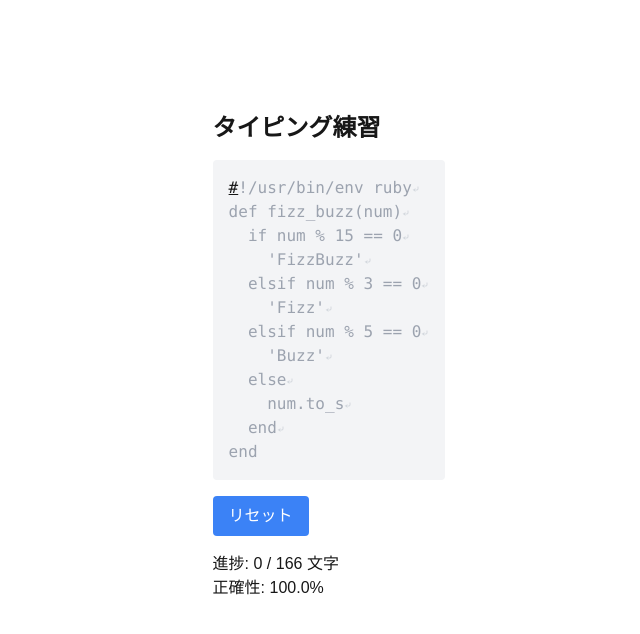
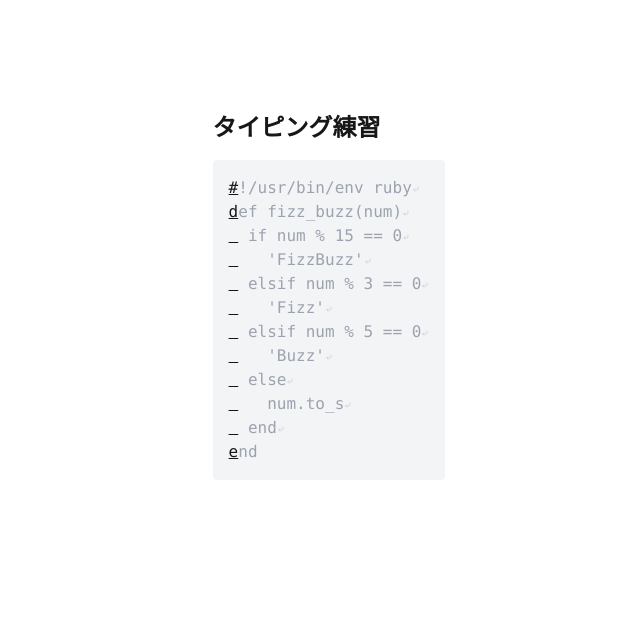
Before and after one commit to Shrimprin/test_typing_app, a Next.js app: page / in a window 1280 px wide. Shown: the top 634 px of the page, without its empty margins (311-951 px from the left). Built offline with nearby package versions, Linux system fonts and the light colour scheme.

Commit message:
仮コミット
- ひとまずそれっぽい動きができた
- 改行をいい感じに
- パフォーマンス確認

```diff
--- a/src/features/typing/components/TypingArea.js
+++ b/src/features/typing/components/TypingArea.js
@@ -1,30 +1,62 @@
 "use client";
 
-import React, { useEffect } from "react";
-import { IconCornerDownLeft } from "@tabler/icons-react";
+import React, { useEffect, useState } from "react";
+import TypingLine from "./TypingLine";
 
 export default function TypingArea({
-  typingText,
-  userInput,
-  setUserInput,
-  cursorPosition,
-  setCursorPosition,
+  typingTextLines,
+  userInputs,
+  setUserInputs,
+  cursorPositions,
+  setCursorPositions,
+  // typingText,
+  // userInput,
+  // setUserInput,
+  // cursorPosition,
+  // setCursorPosition,
 }) {
+  const [cursorLine, setCursorLine] = useState(0);
+
   useEffect(() => {
     // マウント時に呼ばれる
     const handleKeyDown = (e) => {
       if (e.key.length === 1) {
         // 文字キーが押された場合
-        setUserInput((prev) => prev + e.key);
-        setCursorPosition((prev) => prev + 1);
+        setUserInputs((prev) => {
+          const newInputs = [...prev];
+          newInputs[cursorLine] = prev[cursorLine] + e.key;
+          return newInputs;
+        });
+        setCursorPositions((prev) => {
+          const newPositions = [...prev];
+          newPositions[cursorLine] = prev[cursorLine] + 1;
+          return newPositions;
+        });
       } else if (e.key === "Backspace") {
         // バックスペースが押された場合
-        setUserInput((prev) => prev.slice(0, -1));
-        setCursorPosition((prev) => Math.max(0, prev - 1));
+        setUserInputs((prev) => {
+          const newInputs = [...prev];
+          newInputs[cursorLine] = prev[cursorLine].slice(0, -1);
+          return newInputs;
+        });
+        setCursorPositions((prev) => {
+          const newPositions = [...prev];
+          newPositions[cursorLine] = Math.max(0, prev[cursorLine] - 1);
+          return newPositions;
+        });
       } else if (e.key === "Enter") {
         // エンターキーが押された場合
-        setUserInput((prev) => prev + "\n");
-        setCursorPosition((prev) => prev + 1);
+        setUserInputs((prev) => {
+          const newInputs = [...prev];
+          newInputs.push("");
+          return newInputs;
+        });
+        setCursorPositions((prev) => {
+          const newPositions = [...prev];
+          newPositions.push(0);
+          return newPositions;
+        });
+        setCursorLine((prev) => prev + 1);
       }
     };
 
@@ -35,32 +67,20 @@ export default function TypingArea({
     return () => {
       window.removeEventListener("keydown", handleKeyDown);
     };
-  }, []);
-
-  const getCharClass = (index) => {
-    if (index === cursorPosition) return "underline";
-    if (index >= userInput.length) return "text-gray-400";
-    if (userInput[index] === typingText[index]) return "bg-green-200";
-    return "bg-red-200";
-  };
-
+  }, [cursorLine]);
+  console.log("cursorLine", cursorLine);
+  console.log("typingTextLines", typingTextLines);
+  console.log("userInputs", userInputs);
+  console.log("cursorPositions", cursorPositions);
   return (
     <div className="mb-4 p-4 bg-gray-100 rounded font-mono whitespace-pre-wrap">
-      {typingText.split("").map((char, index) => (
-        <span key={index} className={getCharClass(index)}>
-          {char === "\n" ? (
-            <>
-              <IconCornerDownLeft
-                stroke={1}
-                size={8}
-                style={{ display: "inline" }}
-              />
-              <br />
-            </>
-          ) : (
-            char
-          )}
-        </span>
+      {typingTextLines.map((typingTextLine, index) => (
+        <TypingLine
+          key={index}
+          userInput={userInputs[index]}
+          typingText={typingTextLine}
+          cursorPosition={cursorPositions[index]}
+        />
       ))}
     </div>
   );
--- a/src/features/typing/components/TypingBoard.js
+++ b/src/features/typing/components/TypingBoard.js
@@ -8,21 +8,33 @@ import ProgressDisplay from "./ProgressDisplay";
 export default function TypingBoard() {
   const typingText =
     "#!/usr/bin/env ruby\ndef fizz_buzz(num)\n  if num % 15 == 0\n    'FizzBuzz'\n  elsif num % 3 == 0\n    'Fizz'\n  elsif num % 5 == 0\n    'Buzz'\n  else\n    num.to_s\n  end\nend";
+  const typingTextLines = typingText.split(/(?<=\n)/);
+  const [userInputs, setUserInputs] = useState(
+    Array(typingTextLines.length).fill("")
+  );
+  const [cursorPositions, setCursorPositions] = useState(
+    Array(typingTextLines.length).fill(0)
+  );
 
-  const [userInput, setUserInput] = useState("");
-  const [cursorPosition, setCursorPosition] = useState(0);
+  // const [userInput, setUserInput] = useState("");
+  // const [cursorPosition, setCursorPosition] = useState(0);
 
   return (
     <div className="max-w-2xl mx-auto p-4">
       <h1 className="text-2xl font-bold mb-4">タイピング練習</h1>
       <TypingArea
-        typingText={typingText}
-        userInput={userInput}
-        setUserInput={setUserInput}
-        cursorPosition={cursorPosition}
-        setCursorPosition={setCursorPosition}
+        typingTextLines={typingTextLines}
+        userInputs={userInputs}
+        cursorPositions={cursorPositions}
+        setUserInputs={setUserInputs}
+        setCursorPositions={setCursorPositions}
+        // typingText={typingText}
+        // userInput={userInput}
+        // setUserInput={setUserInput}
+        // cursorPosition={cursorPosition}
+        // setCursorPosition={setCursorPosition}
       />
-      <ResetButton
+      {/* <ResetButton
         setUserInput={setUserInput}
         setCursorPosition={setCursorPosition}
       />
@@ -30,7 +42,7 @@ export default function TypingBoard() {
         cursorPosition={cursorPosition}
         typingText={typingText}
         userInput={userInput}
-      />
+      /> */}
     </div>
   );
 }
--- /dev/null
+++ b/src/features/typing/components/TypingLine.js
@@ -0,0 +1,34 @@
+"use client";
+
+import React from "react";
+import { IconCornerDownLeft } from "@tabler/icons-react";
+
+export default function TypingLine({ userInput, typingText, cursorPosition }) {
+  const getCharClass = (index) => {
+    if (index === cursorPosition) return "underline";
+    if (index >= userInput.length) return "text-gray-400";
+    if (userInput[index] === typingText[index]) return "bg-green-200";
+    return "bg-red-200";
+  };
+
+  return (
+    <div>
+      {typingText.split("").map((char, index) => (
+        <span key={index} className={getCharClass(index)}>
+          {char === "\n" ? (
+            <>
+              <IconCornerDownLeft
+                stroke={1}
+                size={8}
+                style={{ display: "inline" }}
+              />
+              <br />
+            </>
+          ) : (
+            char
+          )}
+        </span>
+      ))}
+    </div>
+  );
+}
```
